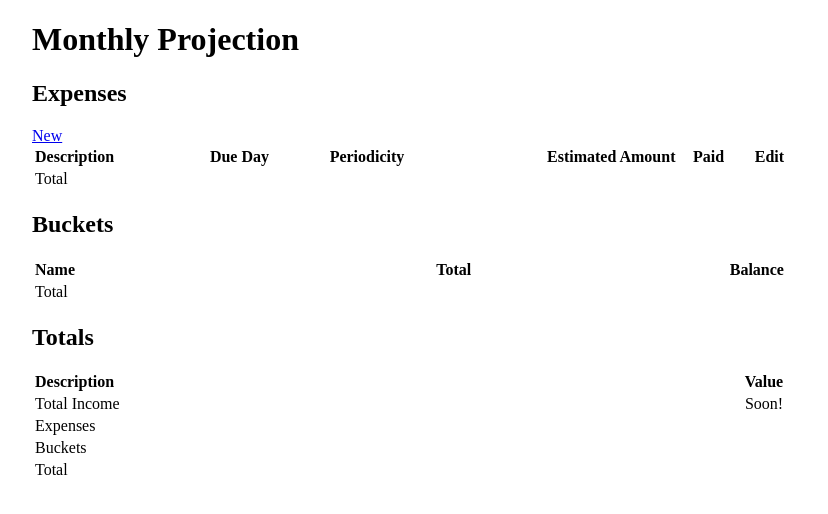
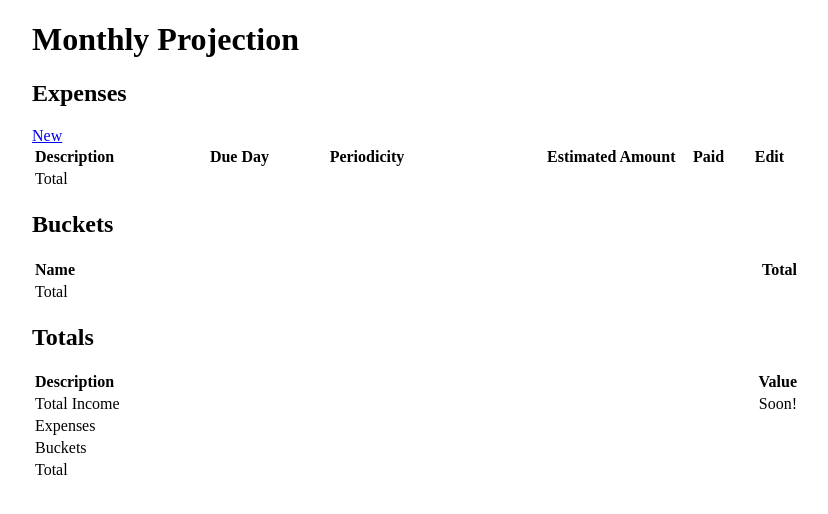
Before and after one commit to thyagostall/prudget, a Django app: template templates/budget/expense_list.html in a window 1280 px wide. Shown: the top 514 px of the page, without its empty margins (224-1052 px from the left). Run offline with Django 3.2, Linux system fonts and the light colour scheme; the template is opened without the code that fills it, so the values that code supplies are empty.

Commit message:
Use bucket value instead of bucket balance

```diff
--- a/budget/services.py
+++ b/budget/services.py
@@ -9,8 +9,8 @@ def get_bucket_queryset(user):
     return Bucket.objects.filter(owner=user).filter(show_balance=True)
 
 
-def sum_bucket_balance(bucket_queryset):
-    return sum([bucket.get_bucket_balance() for bucket in bucket_queryset])
+def sum_bucket_values(bucket_queryset):
+    return sum([bucket.get_bucket_value() for bucket in bucket_queryset])
 
 
 def sum_expenses_amounts(expense_queryset):
--- a/budget/views.py
+++ b/budget/views.py
@@ -49,7 +49,7 @@ class ListExpenseView(ListView):
 
         result['buckets'] = buckets_query_set = services.get_bucket_queryset(self.request.user)
 
-        total_buckets = services.sum_bucket_balance(buckets_query_set)
+        total_buckets = services.sum_bucket_values(buckets_query_set)
         result['total_buckets'] = total_buckets
 
         total_income = Decimal(0)
--- a/templates/budget/expense_list.html
+++ b/templates/budget/expense_list.html
@@ -50,7 +50,6 @@
             <tr>
                 <th class="table-cell-title">Name</th>
                 <th class="table-cell-currency">Total</th>
-                <th class="table-cell-currency">Balance</th>
             </tr>
 
             </thead>
@@ -59,15 +58,13 @@
                 <tr>
                     <td class="table-cell-title">{{ bucket.name }}</td>
                     <td class="table-cell-currency">{{ bucket.get_bucket_value|floatformat:2 }}</td>
-                    <td class="table-cell-currency">{{ bucket.get_bucket_balance|floatformat:2 }}</td>
                 </tr>
             {% endfor %}
             </tbody>
             <tfoot>
             <tr>
-                <td colspan="2" class="table-cell-summary">Total</td>
+                <td class="table-cell-summary">Total</td>
                 <td class="table-cell-currency">{{ total_buckets|floatformat:2 }}</td>
-                <td></td>
             </tr>
             </tfoot>
         </table>
@@ -86,24 +83,20 @@
             <tr>
                 <td class="table-cell-title">Total Income</td>
                 <td class="table-cell-currency">Soon!</td>
-                <td></td>
             </tr>
             <tr>
                 <td class="table-cell-title">Expenses</td>
                 <td class="table-cell-currency">{{ total_expenses|floatformat:2 }}</td>
-                <td></td>
             </tr>
             <tr>
                 <td class="table-cell-title">Buckets</td>
                 <td class="table-cell-currency">{{ total_buckets|floatformat:2 }}</td>
-                <td></td>
             </tr>
             </tbody>
             <tfoot>
             <tr>
                 <td class="table-cell-title">Total</td>
                 <td class="table-cell-currency">{{ profit_or_loss|floatformat:2 }}</td>
-                <td></td>
             </tr>
             </tfoot>
         </table>
```
